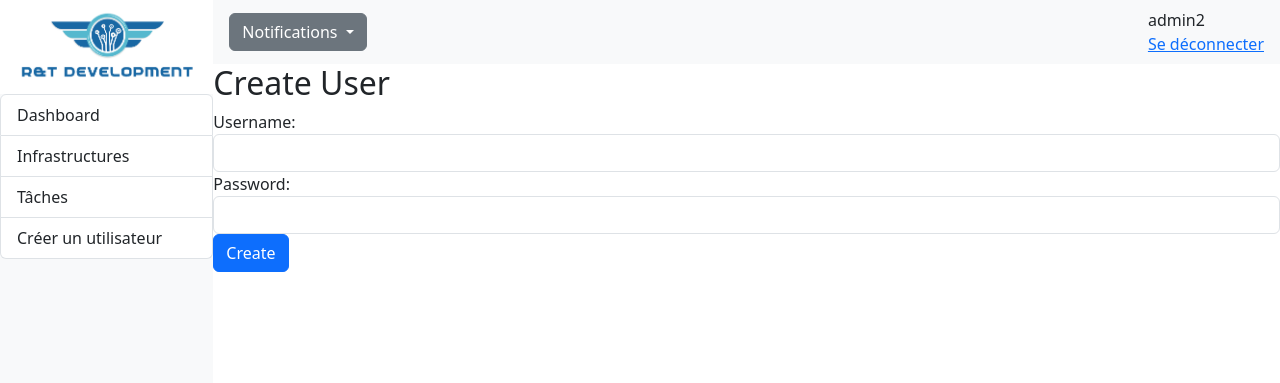
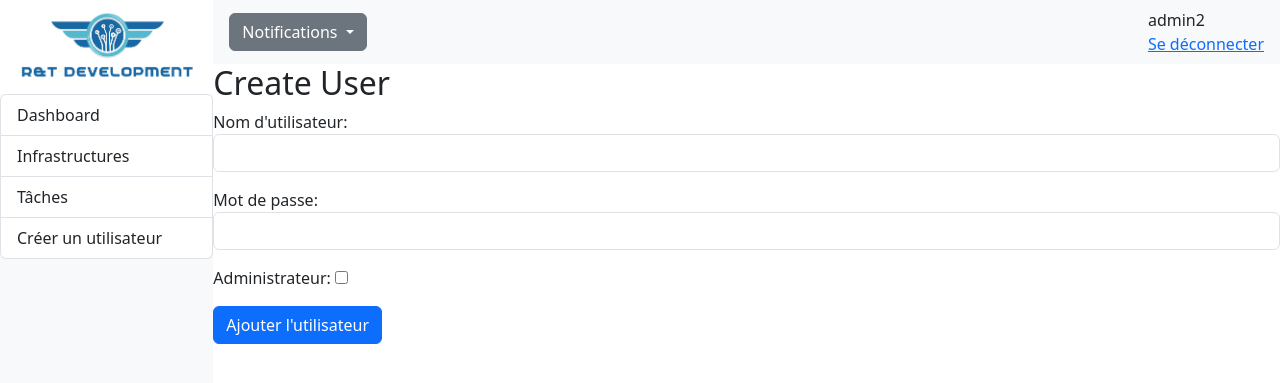
Before and after one commit to NonoHM/RT_dev, a Django app: page /RT_app/admin/create-user in a window 1280 px wide. Shown: the top 383 px of the page. Run offline with Django 4.2, Linux system fonts and the light colour scheme; a user stored in the database is signed in.

Commit message:
Modification du forms create_user

```diff
--- a/RT_app/forms.py
+++ b/RT_app/forms.py
@@ -2,7 +2,7 @@ from django import forms
 from django.core.exceptions import ValidationError
 from .models import Personnel, Infrastructure, Entretien, Machine
 from django.core.validators import RegexValidator
-
+from django.contrib.auth import get_user_model
 
 class AddInfraForm(forms.ModelForm):
     add_infra_form = forms.CharField(widget=forms.HiddenInput(), initial='add_infra_form')
@@ -117,3 +117,27 @@ class AddMachineForm(forms.ModelForm):
             'id_infrastructure': forms.Select(attrs={'class': 'form-control'}),
             'type_machine': forms.Select(attrs={'class': 'form-control'}),
         }
+
+class CreateUserForm(forms.Form):
+    username = forms.CharField(label="Nom d'utilisateur", widget=forms.TextInput(attrs={'class': 'form-control'}))
+    password = forms.CharField(label="Mot de passe", widget=forms.PasswordInput(attrs={'class': 'form-control'}))
+    is_staff = forms.BooleanField(label="Administrateur", required=False)
+
+
+
+    def clean_username(self):
+        username = self.cleaned_data['username']
+        User = get_user_model()
+
+        if User.objects.filter(username=username).exists():
+            raise forms.ValidationError("Ce nom d'utilisateur existe déjà. Merci d'en choisir un autre.")
+
+        return username
+
+    def save(self):
+        username = self.cleaned_data['username']
+        password = self.cleaned_data['password']
+        is_staff = self.cleaned_data['is_staff']
+        User = get_user_model()
+        user = User.objects.create_user(username=username, password=password, is_staff=is_staff)
+        return user
--- a/RT_app/templates/admin/create_user.html
+++ b/RT_app/templates/admin/create_user.html
@@ -11,14 +11,7 @@
 
   <form method="post" action="{% url 'create-user' %}">
     {% csrf_token %}
-    <div class="form-group">
-      <label for="username">Username:</label>
-      <input class="form-control" type="text" id="username" name="username" required>
-    </div>
-    <div class="form-group">
-      <label for="password">Password:</label>
-      <input class="form-control" type="password" id="password" name="password" required>
-    </div>
-    <button type="submit" class="btn btn-primary">Create</button>
+    {{ form.as_p }}
+    <button type="submit" class="btn btn-primary">Ajouter l'utilisateur</button>
   </form>
 {% endblock %}
--- a/RT_app/templates/admin/infra.html
+++ b/RT_app/templates/admin/infra.html
@@ -6,9 +6,11 @@
     <div class="row row-cols-lg-auto pe-4 align-items-center justify-content-between">
         <h1>Infrastructures</h1>
         <div>
+            {% if user.is_staff %}
             <a class="btn btn-success" data-bs-toggle="modal" data-bs-target="#AddInfra" href="#">Ajouter</a>
             <a class="btn btn-danger" data-bs-toggle="modal" data-bs-target="#DeleteInfra" href="#" >Supprimer</a>
             <a class="btn btn-primary" data-bs-toggle="modal" data-bs-target="#AddMachine" href="#">Ajouter une machine</a>
+            {% endif %}
         </div>
     </div>
 
@@ -61,7 +63,7 @@
                         <h3>Nom de l'infrastructure</h3>
                         <form method="post">
                             {% csrf_token %}
-                            {{ addInfraForm.as_p}}
+                            {{ addInfraForm.as_p }}
 
                     </div>
                 </div>
--- a/RT_app/views.py
+++ b/RT_app/views.py
@@ -1,7 +1,7 @@
 from django.shortcuts import render, get_object_or_404, redirect
 from RT_app.models import Machine, Entretien, Personnel, Infrastructure
 from django.db.models import Count
-from .forms import AddInfraForm, DeleteInfraForm, AddEntretienForm, DeleteEntretienForm, AddMachineForm
+from .forms import AddInfraForm, DeleteInfraForm, AddEntretienForm, DeleteEntretienForm, AddMachineForm, CreateUserForm
 from django.contrib import messages
 from django.contrib.auth import authenticate, login, logout, get_user_model
 from django.urls import reverse
@@ -82,6 +82,7 @@ def infra(request):
     submitted_add = False
     submitted_delete = False
     submitted_add_machine = False
+
 
     if request.method == 'POST':
         if 'add_infra_form' in request.POST:
@@ -229,30 +230,13 @@ def is_superadmin(function):
 
 @is_superadmin
 def create_user(request):
+    if request.method == 'POST':
+        form = CreateUserForm(request.POST)
+        if form.is_valid():
+            user = form.save()
+            messages.success(request, "L'utilisateur a bien été créé.")
+            return redirect('create-user')
+    else:
+        form = CreateUserForm()
 
-    if request.method == 'POST':
-        username = request.POST['username']
-        password = request.POST['password']
-        print(username, password)
-        try:
-            User = get_user_model()
-
-            # Check if the username already exists
-            if User.objects.filter(username=username).exists():
-                messages.error(request, 'Username already exists. Please choose a different username.')
-                return redirect('create-user')
-
-            # Create the user and personnel instances
-            user = User.objects.create_user(username=username, password=password)
-
-            messages.success(request, 'User created successfully.')
-            return redirect('create-user')
-        except Exception as e:
-            messages.error(request, f'Failed to create user. Error: {str(e)}')
-            return redirect('create-user')
-
-    context = {
-        'entretien_a_faire': entretien_a_faire
-    }
-
-    return render(request, 'create_user.html', context)
+    return render(request, 'create_user.html', {'form': form})
```
Also changed, not shown: db.sqlite3.
